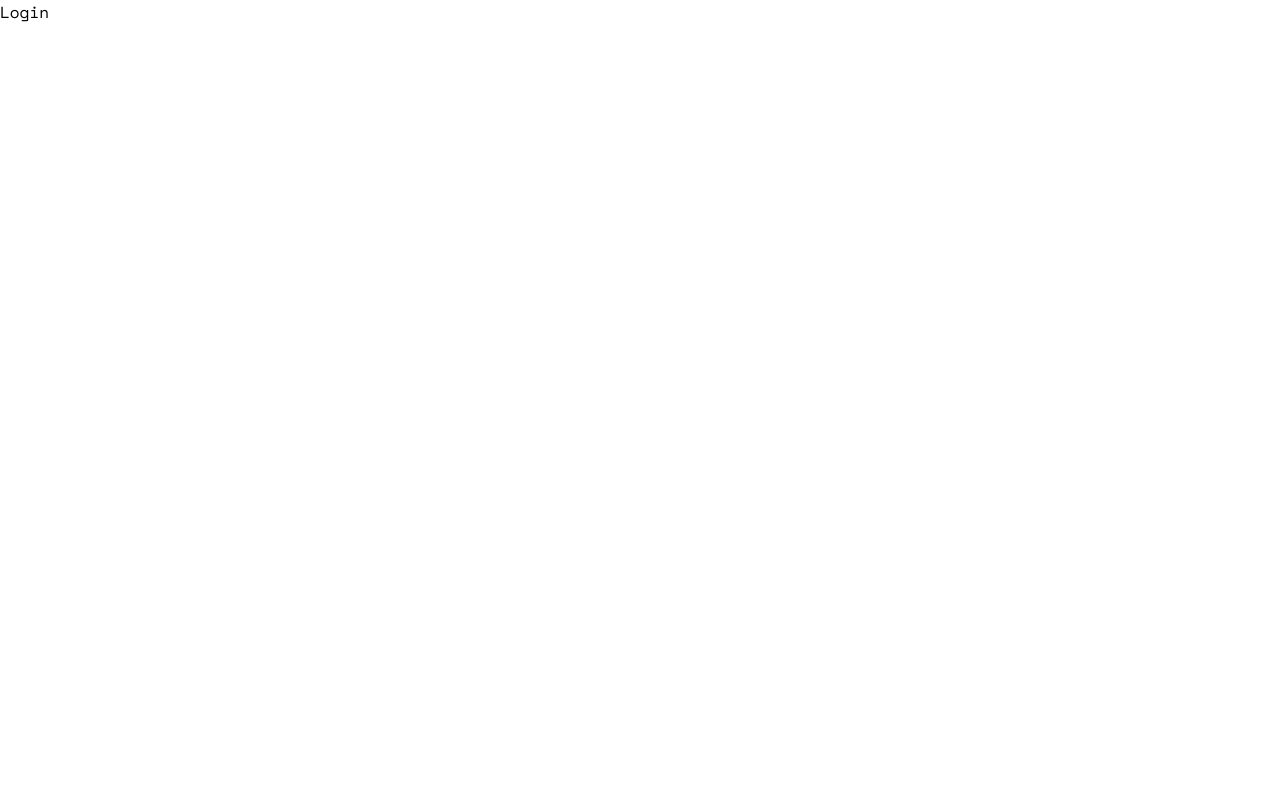
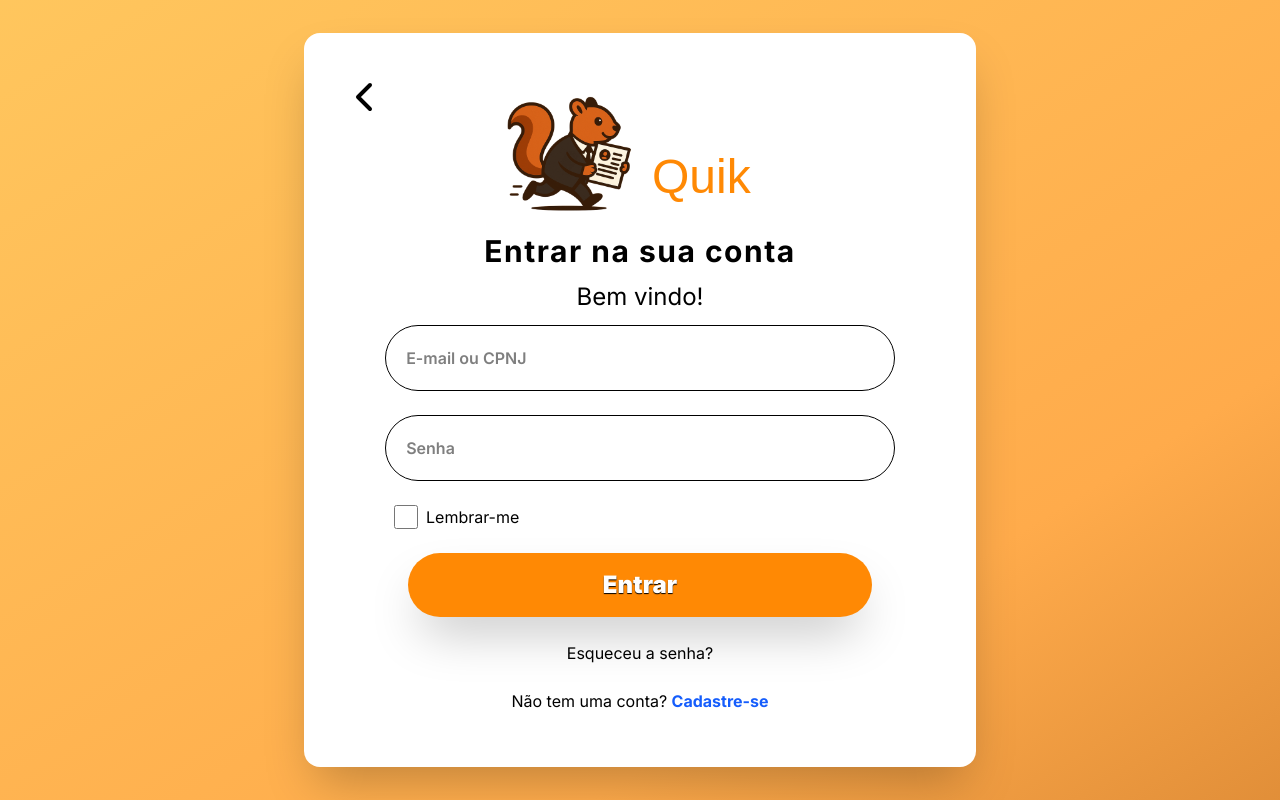
Before and after one commit to Curso-Senai-Tecnico/Qwik-prototype, a React (Vite) app in the folder Quik/frontend/react-app/: page /login in a window 1280 px wide. Built offline with nearby package versions, Linux system fonts and the light colour scheme; a web font is replaced by a local one.

Commit message:
[FE] Criado a Tela de Login #14

```diff
--- a/Quik/frontend/react-app/src/pages/LandingPage.jsx
+++ b/Quik/frontend/react-app/src/pages/LandingPage.jsx
@@ -7,6 +7,8 @@ import { ChevronLeft } from "lucide-react";
 export default function LandingPage() {
   const [showModal, setShowModal] = useState(false);
   const [isAnimating, setIsAnimating] = useState(false);
+
+
 
   function abrirModal() {
     setShowModal(true);
--- a/Quik/frontend/react-app/src/pages/Login.jsx
+++ b/Quik/frontend/react-app/src/pages/Login.jsx
@@ -1,7 +1,79 @@
-import React from 'react'
+import React from "react";
+import { motion } from "motion/react";
+import { ChevronLeft} from "lucide-react";
+import { Link } from "react-router-dom";
 
-export default function Login({tipoCadastro}) {
+export default function Login() {
   return (
-    <div>Login</div>
-  )
+    <motion.div
+      className="bg-gradient-to-br from-[#ffd064] via-[#ffab4b] to-[#934500] flex w-vh h-dvh bg-[length:200%_200%] justify-center items-center"
+      animate={{ backgroundPosition: ["0% 50%", "100% 50%", "0% 50%"] }}
+      transition={{
+        duration: 5,
+        ease: "circInOut",
+        repeat: Infinity,
+      }}
+    >
+      <div className="flex flex-col bg-white rounded-2xl w-2xl h-11/12 shadow-2xl backdrop-blur-3xl">
+        <header>
+          <nav className="flex pt-10">
+            <ChevronLeft size={48} className="ml-9 mr-26" />
+            <img src="/esquilo.png" width={160} />
+            <h1 className="font-rammeto text-orange-400 text-5xl mt-20">
+              Quik
+            </h1>
+          </nav>
+        </header>
+        <div className="flex flex-col gap-3 justify-center items-center font-inter">
+          <h1 className="font-bold font-inter text-3xl tracking-wider">
+            Entrar na sua conta
+          </h1>
+          <h2 className="font-inter font-normal text-2xl">Bem vindo!</h2>
+          {/*TODO:
+            Fazer com que os dados não fiquem salvos na URL
+           */}
+          <form className="flex flex-col justify-center items-center gap-6">
+            <input
+              type="email"
+              name="email"
+              id="email"
+              placeholder="E-mail ou CPNJ"
+              size={48}
+              className="border rounded-full w-11/12 p-5 font-inter font-semibold"
+            />
+            <input
+              type="password"
+              name="password"
+              id="password"
+              placeholder="Senha"
+              size={48}
+              className="border rounded-full w-11/12 p-5 font-inter font-semibold"
+            />
+            <div className="flex gap-2 self-start ml-8 items-center">
+              <input
+                type="checkbox"
+                name="remember"
+                id="remember"
+                value={true}
+                className="w-6 h-6"
+              />
+              <label htmlFor="remember"> Lembrar-me</label>
+            </div>
+            <button
+              type="submit"
+              className="bg-orange-400 text-white hover:scale-110 active:scale-95 w-10/12 h-16 rounded-full font-black text-2xl text-shadow-black text-shadow-xs shadow-2xl cursor-pointer transition duration-200 ease-in-out"
+            >
+              Entrar
+            </button>
+            <h3 className="" >Esqueceu a senha?</h3>
+            <div>
+              <h3>
+                Não tem uma conta? <Link to={"/"} className="text-blue-600 font-bold">Cadastre-se</Link>
+              </h3>
+            </div>
+          </form>
+        </div>
+      </div>
+    </motion.div>
+  );
 }
```
